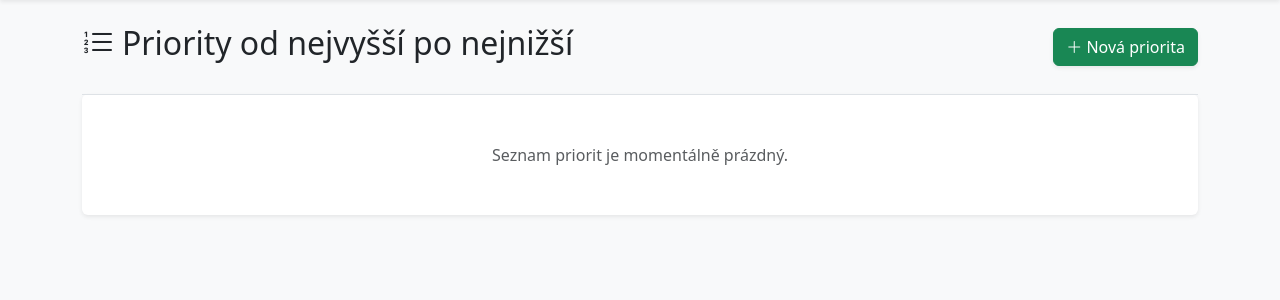
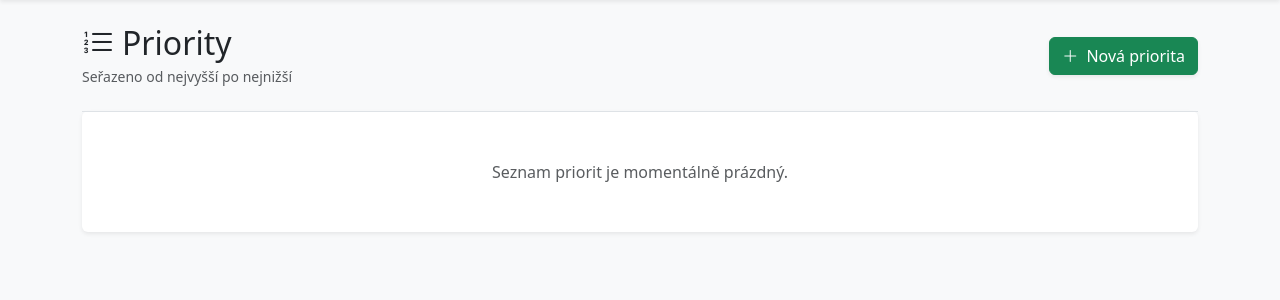
Before and after one commit to PetrSebik/online-shopping-list, a Django app: page /house-construction/priorities/ in a window 1280 px wide. Shown: the part 56-356 px from the top of the page. Run offline with Django 4.2, Linux system fonts and the light colour scheme; the visitor is signed in with stand-in values (Sample User, id 1); data that the repository does not hold is empty.

Commit message:
feature(house-construction): improved template and added redirect

```diff
--- a/apps/house_construction/templates/priority_list.html
+++ b/apps/house_construction/templates/priority_list.html
@@ -103,11 +103,19 @@
 {% endblock %}
 
 {% block content %}
-    <div class="d-flex justify-content-between align-items-center mb-4">
-        <h1 class="h2"><i class="bi bi-list-ol me-2"></i>Priority od nejvyšší po nejnižší</h1>
+    <div class="d-flex justify-content-between align-items-start align-items-md-center mb-4 flex-wrap gap-3">
+        <div>
+            <h1 class="h2 mb-0">
+                <i class="bi bi-list-ol me-2"></i>Priority
+            </h1>
+            <p class="text-muted mb-0 small mt-1">
+                Seřazeno od nejvyšší po nejnižší
+            </p>
+        </div>
+
         {% if user.is_authenticated %}
             <button class="btn btn-success shadow-sm" data-bs-toggle="modal" data-bs-target="#addPriorityModal">
-                <i class="bi bi-plus-lg"></i> Nová priorita
+                <i class="bi bi-plus-lg me-1"></i> Nová priorita
             </button>
         {% endif %}
     </div>
@@ -124,58 +132,19 @@
                              data-bs-target="#details{{ item.id }}"
                              style="cursor: pointer;">
 
-                            <div class="priority-badge-container me-3">
-                            <span class="badge rounded-pill priority-badge-custom fs-6">
-                                {{ item.priority_level }}
-                            </span>
+                            <div class="priority-badge-container me-3 flex-shrink-0 text-center" style="width: 45px;">
+                    <span class="badge rounded-pill priority-badge-custom fs-6">
+                        {{ item.priority_level }}
+                    </span>
                             </div>
 
                             <div class="flex-grow-1">
                                 <span class="fw-bold fs-5 text-dark">{{ item.task_name }}</span>
-                                <small class="text-muted ms-2">
+                                <small class="text-muted ms-2 d-none d-md-inline">
                                     <i class="bi bi-chevron-down"></i>
                                 </small>
                             </div>
                         </div>
-
-                        {% if user.is_authenticated %}
-                            <div class="ms-3 pe-3">
-                                <button type="button" class="btn btn-link text-danger p-0 border-0"
-                                        data-bs-toggle="modal" data-bs-target="#deleteModal{{ item.id }}"
-                                        title="Smazat prioritu">
-                                    <i class="bi bi-trash fs-5"></i>
-                                </button>
-                            </div>
-
-                            <div class="modal fade" id="deleteModal{{ item.id }}" tabindex="-1" aria-hidden="true">
-                                <div class="modal-dialog modal-dialog-centered modal-sm">
-                                    <div class="modal-content border-0 shadow-lg">
-                                        <div class="modal-header bg-danger text-white border-0">
-                                            <h5 class="modal-title fs-6">
-                                                <i class="bi bi-exclamation-triangle me-2"></i>Smazat položku?
-                                            </h5>
-                                            <button type="button" class="btn-close btn-close-white"
-                                                    data-bs-dismiss="modal"></button>
-                                        </div>
-                                        <div class="modal-body text-center py-4">
-                                            <p class="mb-0">Opravdu chcete
-                                                odstranit:<br><strong>{{ item.task_name }}</strong>?</p>
-                                        </div>
-                                        <div class="modal-footer border-0 d-flex justify-content-center pb-4">
-                                            <button type="button" class="btn btn-light px-4" data-bs-dismiss="modal">
-                                                Zrušit
-                                            </button>
-                                            <form method="post" action="{% url 'priority_delete' item.pk %}">
-                                                {% csrf_token %}
-                                                <button type="submit" class="btn btn-danger px-4 shadow-sm">Ano,
-                                                    smazat
-                                                </button>
-                                            </form>
-                                        </div>
-                                    </div>
-                                </div>
-                            </div>
-                        {% endif %}
                     </div>
 
                     <div class="collapse bg-light" id="details{{ item.id }}">
@@ -191,17 +160,52 @@
                                     {% if item.attachment %}
                                         <a href="{{ item.attachment.url }}" class="btn btn-sm btn-outline-dark"
                                            target="_blank">
-                                            <i class="bi bi-file-earmark-arrow-down me-1"></i> Otevřít přílohu
+                                            <i class="bi bi-file-earmark-arrow-down me-1"></i> {{ item.attachment.name|cut:"construction_docs/" }}
                                         </a>
                                     {% endif %}
                                 </div>
 
                                 {% if user.is_authenticated %}
-                                    <div>
+                                    <div class="d-flex gap-2">
                                         <a href="{% url 'priority_edit' item.pk %}"
                                            class="btn btn-sm btn-outline-primary border-0">
                                             <i class="bi bi-pencil-square me-1"></i> Upravit
                                         </a>
+
+                                        <button type="button" class="btn btn-sm btn-outline-danger border-0"
+                                                data-bs-toggle="modal" data-bs-target="#deleteModal{{ item.id }}">
+                                            <i class="bi bi-trash me-1"></i> Smazat
+                                        </button>
+                                    </div>
+
+                                    <div class="modal fade" id="deleteModal{{ item.id }}" tabindex="-1"
+                                         aria-hidden="true">
+                                        <div class="modal-dialog modal-dialog-centered modal-sm">
+                                            <div class="modal-content border-0 shadow-lg">
+                                                <div class="modal-header bg-danger text-white border-0">
+                                                    <h5 class="modal-title fs-6">
+                                                        <i class="bi bi-exclamation-triangle me-2"></i>Smazat položku?
+                                                    </h5>
+                                                    <button type="button" class="btn-close btn-close-white"
+                                                            data-bs-dismiss="modal"></button>
+                                                </div>
+                                                <div class="modal-body text-center py-4">
+                                                    <p class="mb-0">Opravdu chcete
+                                                        odstranit:<br><strong>{{ item.task_name }}</strong>?</p>
+                                                </div>
+                                                <div class="modal-footer border-0 d-flex justify-content-center pb-4">
+                                                    <button type="button" class="btn btn-light px-4"
+                                                            data-bs-dismiss="modal">Zrušit
+                                                    </button>
+                                                    <form method="post" action="{% url 'priority_delete' item.pk %}">
+                                                        {% csrf_token %}
+                                                        <button type="submit" class="btn btn-danger px-4 shadow-sm">Ano,
+                                                            smazat
+                                                        </button>
+                                                    </form>
+                                                </div>
+                                            </div>
+                                        </div>
                                     </div>
                                 {% endif %}
                             </div>
--- a/conf/urls.py
+++ b/conf/urls.py
@@ -19,9 +19,13 @@ from django.contrib import admin
 from django.urls import path, include
 from django.conf import settings
 from django.conf.urls.static import static
+from django.views.generic import RedirectView
 
 urlpatterns = [
     path("", include("apps.core.urls")),
+    path(
+        "stavba", RedirectView.as_view(pattern_name="priority_list", permanent=False)
+    ),
     path("admin/", admin.site.urls),
     path("shopping/", include("apps.shopping.urls")),
     path("recipe/", include("apps.recipe.urls")),
```
